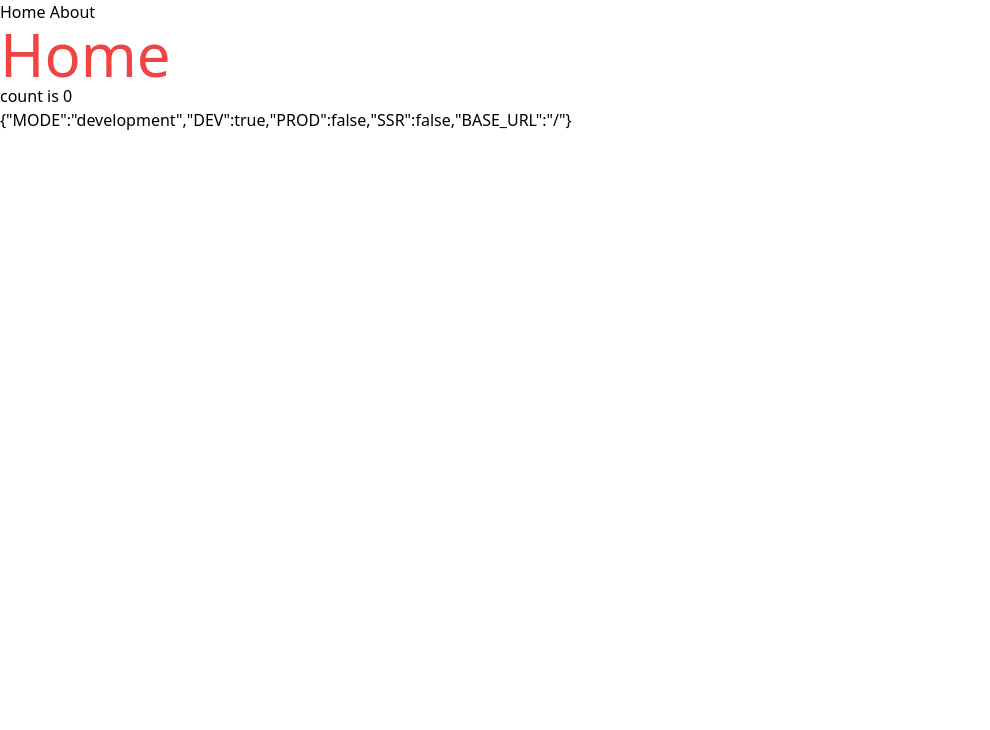
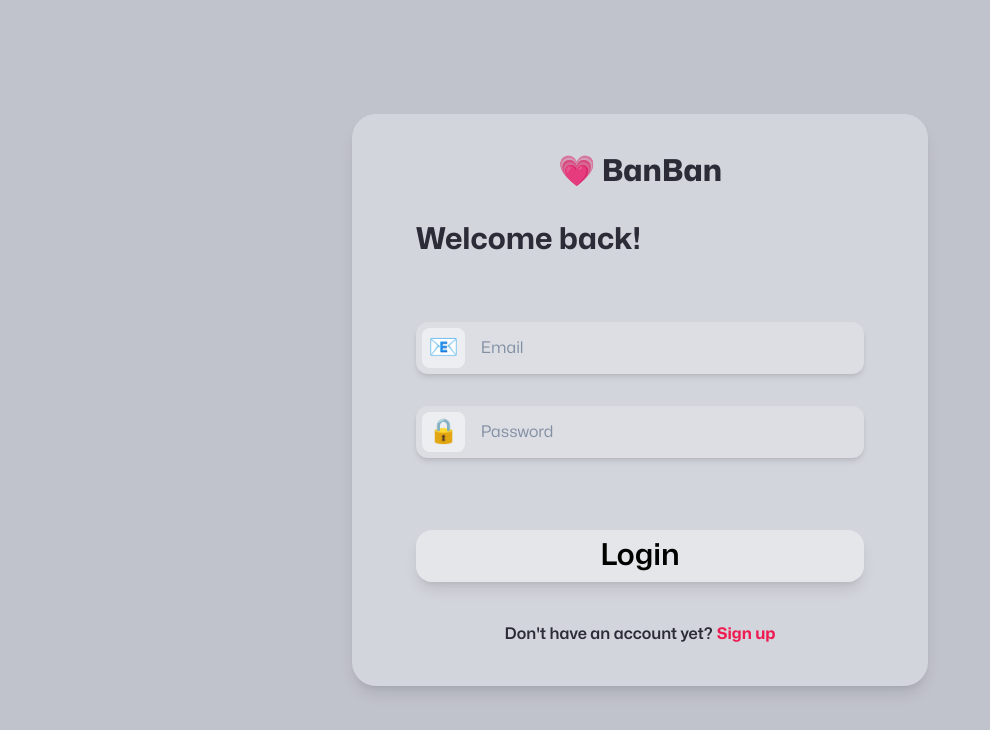
Before and after one commit to Dmkk01/kanban-go-svelte, a Svelte app in the folder frontend/: page / in a window 1280 px wide. Shown: the top 730 px of the page, without its empty margins (0-990 px from the left). Built offline with nearby package versions, Linux system fonts and the light colour scheme; what tailwindcss-debug-screens would draw is missing.

Commit message:
Add join pages

```diff
--- a/frontend/index.html
+++ b/frontend/index.html
@@ -1,13 +1,16 @@
 <!DOCTYPE html>
 <html lang="en">
+
 <head>
   <meta charset="UTF-8" />
   <link rel="icon" type="image/svg+xml" href="/vite.svg" />
   <meta name="viewport" content="width=device-width, initial-scale=1.0" />
-    <title>Vite + Svelte + TS</title>
+  <title>Kanban</title>
 </head>
+
 <body>
   <div id="app"></div>
   <script type="module" src="/src/main.ts"></script>
 </body>
+
 </html>
--- a/frontend/src/App.svelte
+++ b/frontend/src/App.svelte
@@ -1,28 +1,12 @@
 <script lang="ts">
   import { Router, Link, Route } from 'svelte-routing'
-  import Counter from './components/Counter.svelte'
-  import Home from './pages/Home.svelte'
-  import About from './pages/About.svelte'
+  import Join from './pages/Join.svelte'
 
   export let url = '/'
 </script>
 
-<main class={import.meta.env.MODE === 'development' ? 'debug-screens' : ''}>
+<main class={`font-mona ${import.meta.env.MODE === 'development' && 'debug-screens'}`}>
   <Router {url}>
-    <nav>
-      <Link to="/">Home</Link>
-      <Link to="/about">About</Link>
-    </nav>
-    <div>
-      <Route
-        path="/about"
-        component={About}
-      />
-      <Route path="/"><Home /></Route>
-    </div>
-    <Counter />
-    <p>
-      {JSON.stringify(import.meta.env)}
-    </p>
+    <Route path="/"><Join /></Route>
   </Router>
 </main>
--- /dev/null
+++ b/frontend/src/api/auth.ts
@@ -0,0 +1,28 @@
+import { API_URL } from '.'
+
+const login = async (email: string, password: string) => {
+  return fetch(`${API_URL}/auth/login`, {
+    method: 'POST',
+    headers: {
+      'Content-Type': 'application/json',
+    },
+    body: JSON.stringify({ email, password }),
+  })
+}
+
+const register = async (email: string, username, password: string) => {
+  return fetch(`${API_URL}/auth/register`, {
+    method: 'POST',
+    headers: {
+      'Content-Type': 'application/json',
+    },
+    body: JSON.stringify({ email, password, username }),
+  })
+}
+
+const AuthAPI = {
+  login,
+  register,
+}
+
+export default AuthAPI
--- /dev/null
+++ b/frontend/src/api/index.ts
@@ -0,0 +1 @@
+export const API_URL = import.meta.env.MODE === 'development' ? 'http://localhost:8000' : 'https://api.example.com'
--- a/frontend/src/app.css
+++ b/frontend/src/app.css
@@ -1,3 +1,10 @@
 @tailwind base;
 @tailwind components;
 @tailwind utilities;
+
+@font-face {
+  font-family: 'Mona Sans';
+  src: url('/fonts/Mona-Sans.woff2') format('woff2 supports variations'), url('/fonts/Mona-Sans.woff2') format('woff2-variations');
+  font-weight: 200 900;
+  font-stretch: 75% 125%;
+}
--- /dev/null
+++ b/frontend/src/components/join/Login.svelte
@@ -0,0 +1,84 @@
+<script lang="ts">
+  import AuthAPI from '../../api/auth'
+  import InputField from './common/InputField.svelte'
+  import { z } from 'zod'
+
+  const schema = z.object({
+    email: z.string().email({ message: 'Invalid email' }),
+    password: z.string().min(8, { message: 'Password must be at least 8 characters long' }),
+  })
+
+  type LoginSchema = z.infer<typeof schema>
+
+  const data: LoginSchema = {
+    email: '',
+    password: '',
+  }
+
+  let message: string = ''
+
+  const submitData = async (e: Event) => {
+    e.preventDefault()
+
+    try {
+      schema.parse(data)
+    } catch (err) {
+      if (err instanceof z.ZodError) {
+        message = err.errors[0].message
+
+        setTimeout(() => {
+          message = ''
+        }, 3000)
+      }
+
+      return
+    }
+
+    const response = await AuthAPI.login(data.email, data.password)
+    const json = await response.json()
+  }
+</script>
+
+<div class="flex flex-col gap-0 w-full max-w-md">
+  <h2 class="text-3xl text-tgray-600 font-bold mb-16">Welcome back!</h2>
+
+  <form
+    on:submit={submitData}
+    class="flex flex-col gap-8 w-full"
+  >
+    <InputField
+      bind:value={data.email}
+      placeholder="Email"
+      type="email"
+      emoji="📧"
+      required
+    />
+    <InputField
+      bind:value={data.password}
+      placeholder="Password"
+      type="password"
+      emoji="🔒"
+      required
+    />
+
+    <div class="w-full relative">
+      <p class="absolute w-full top-5 left-1/2 -translate-x-1/2 text-red-600 font-semibold text-sm">
+        {message}
+      </p>
+      <input
+        type="submit"
+        value="Login"
+        class="w-full my-10 cursor-pointer text-3xl shadow-lg text-black font-semibold bg-white/40 rounded-2xl py-2"
+      />
+    </div>
+  </form>
+  <div class="flex flex-row gap-1 text-base mx-auto font-semibold">
+    <p class="text-tgray-600">Don't have an account yet?</p>
+    <a
+      href="/?type=register"
+      class="text-rose font-bold"
+    >
+      Sign up
+    </a>
+  </div>
+</div>
--- /dev/null
+++ b/frontend/src/components/join/Register.svelte
@@ -0,0 +1,112 @@
+<script lang="ts">
+  import AuthAPI from '../../api/auth'
+  import InputField from './common/InputField.svelte'
+  import { z } from 'zod'
+
+  const schema = z.object({
+    email: z.string().email({ message: 'Invalid email' }),
+    username: z.string().min(3, { message: 'Username must be at least 3 characters long' }),
+    password: z.string().min(8, { message: 'Password must be at least 8 characters long' }),
+    repeatPassword: z.string().min(8, { message: 'Password must be at least 8 characters long' }),
+  })
+
+  type RegisterSchema = z.infer<typeof schema>
+
+  const data: RegisterSchema = {
+    email: '',
+    username: '',
+    password: '',
+    repeatPassword: '',
+  }
+
+  let message: string = ''
+
+  const submitData = async (e: Event) => {
+    e.preventDefault()
+
+    if (data.password !== data.repeatPassword) {
+      message = 'Passwords do not match'
+
+      setTimeout(() => {
+        message = ''
+      }, 3000)
+
+      return
+    }
+
+    try {
+      schema.parse(data)
+    } catch (err) {
+      if (err instanceof z.ZodError) {
+        message = err.errors[0].message
+
+        setTimeout(() => {
+          message = ''
+        }, 3000)
+      }
+
+      return
+    }
+
+    const response = await AuthAPI.register(data.email, data.username, data.password)
+    const json = await response.json()
+  }
+</script>
+
+<div class="flex flex-col gap-0 w-full max-w-md">
+  <h2 class="text-3xl text-tgray-600 font-bold mb-16">Welcome!</h2>
+
+  <form
+    on:submit={submitData}
+    class="flex flex-col gap-8 w-full"
+  >
+    <InputField
+      bind:value={data.username}
+      placeholder="Username"
+      type="text"
+      emoji="🙂"
+      required
+    />
+    <InputField
+      bind:value={data.email}
+      placeholder="Email"
+      type="email"
+      emoji="📧"
+      required
+    />
+    <InputField
+      bind:value={data.password}
+      placeholder="Password"
+      type="password"
+      emoji="🔒"
+      required
+    />
+    <InputField
+      bind:value={data.repeatPassword}
+      placeholder="Repeat Password"
+      type="password"
+      emoji="🔏"
+      required
+    />
+
+    <div class="w-full relative">
+      <p class="absolute w-full top-5 left-1/2 -translate-x-1/2 text-red-600 font-semibold text-sm">
+        {message}
+      </p>
+      <input
+        type="submit"
+        value="Register"
+        class="w-full my-10 cursor-pointer text-3xl shadow-lg text-black font-semibold bg-white/40 rounded-2xl py-2"
+      />
+    </div>
+  </form>
+  <div class="flex flex-row gap-1 text-base mx-auto font-semibold">
+    <p class="text-tgray-600">Already have an account?</p>
+    <a
+      href="/?type=login"
+      class="text-rose font-bold"
+    >
+      Login
+    </a>
+  </div>
+</div>
--- /dev/null
+++ b/frontend/src/components/join/common/InputField.svelte
@@ -0,0 +1,24 @@
+<script lang="ts">
+  export let placeholder: string = 'placeholder'
+  export let type: string = 'text'
+  export let value: string = ''
+  export let emoji: string = '🙂'
+  export let required: boolean = false
+
+  function handleInput(e: Event) {
+    value = (e.target as HTMLInputElement).value
+  }
+</script>
+
+<div class="flex flex-row bg-white/20 p-1.5 rounded-xl gap-2 shadow-md">
+  <div class="p-0.5 h-10 w-12 flex items-center justify-center text-2xl bg-white/50 rounded-lg">
+    {emoji}
+  </div>
+  <input
+    class="w-full bg-transparent text-base text-tgray-600 px-2 py-2 placeholder-tgray-200"
+    {type}
+    {required}
+    {placeholder}
+    on:input={handleInput}
+  />
+</div>
--- /dev/null
+++ b/frontend/src/pages/Join.svelte
@@ -0,0 +1,18 @@
+<script lang="ts">
+  import Login from '../components/join/Login.svelte'
+  import Register from '../components/join/Register.svelte'
+  const query = new URLSearchParams(window.location.search)
+
+  const currentPage: 'login' | 'register' = query.get('type') === 'register' ? 'register' : 'login'
+</script>
+
+<div class="w-full min-h-screen bg-[#C0C2CC] flex items-center justify-center">
+  <div class="bg-white/30 w-full max-w-xl rounded-3xl px-6 py-10 flex shadow-lg flex-col gap-8 items-center">
+    <h1 class="text-3xl font-extrabold text-tgray-600">💗 BanBan</h1>
+    {#if currentPage === 'login'}
+      <Login />
+    {:else}
+      <Register />
+    {/if}
+  </div>
+</div>
--- a/frontend/tailwind.config.js
+++ b/frontend/tailwind.config.js
@@ -2,7 +2,18 @@
 export default {
   content: ['./index.html', './src/**/*.{js,ts,jsx,tsx,svelte}'],
   theme: {
-    extend: {},
+    extend: {
+      fontFamily: {
+        mona: ['Mona Sans', 'sans-serif'],
+      },
+      colors: {
+        tgray: {
+          200: '#828FA3',
+          600: '#2B2C37',
+        },
+        rose: '#EE1C52',
+      },
+    },
   },
   plugins: [require('tailwindcss-debug-screens')],
 }
```
Also changed, not shown: frontend/public/fonts/Mona-Sans.woff2 (added). Lines whose indentation alone changed are shown as unchanged.
